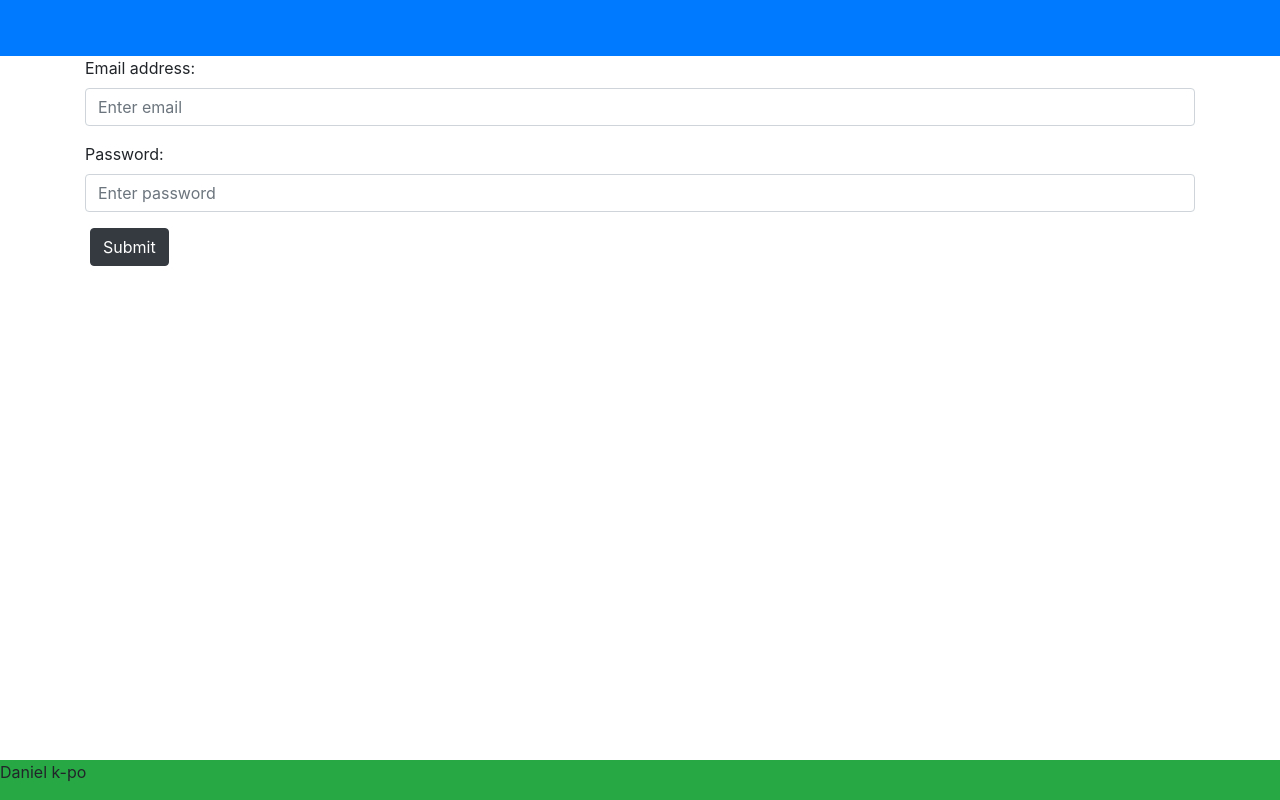
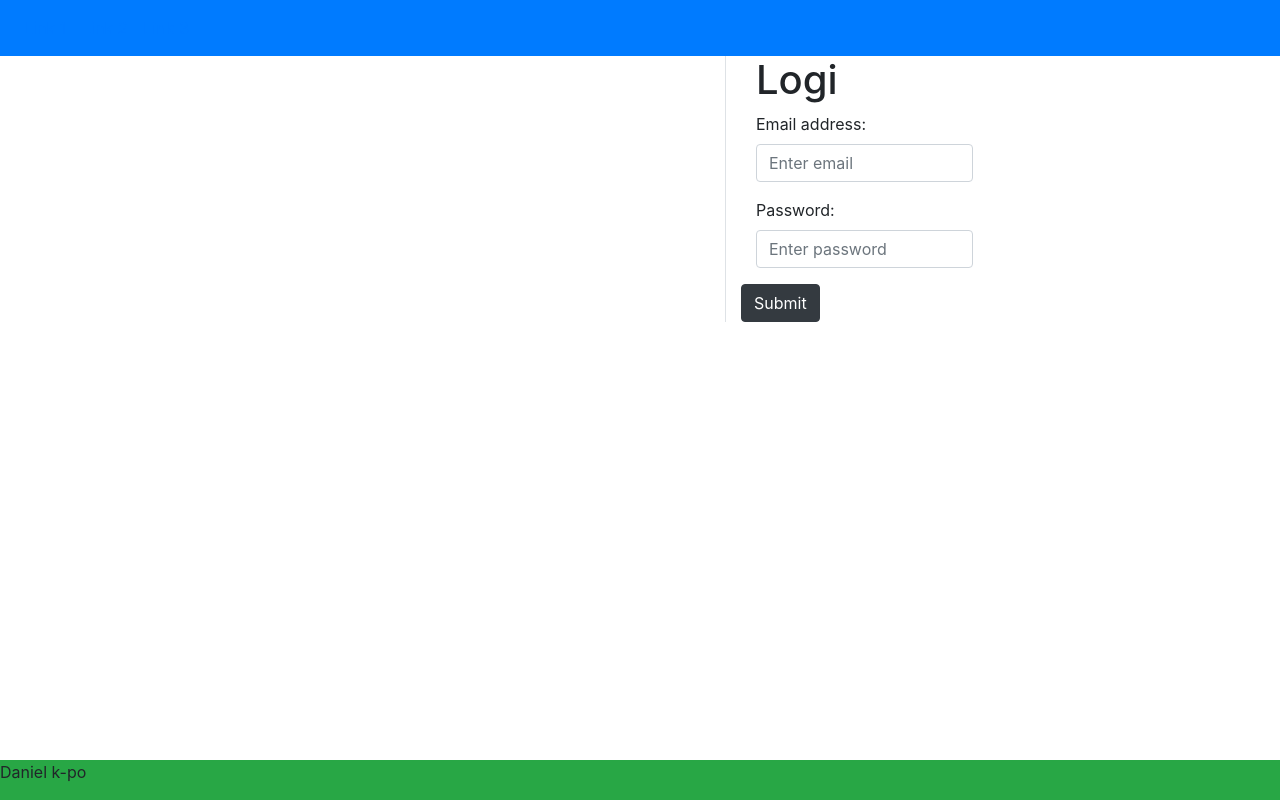
Before and after one commit to DanielTorres-github/alkemy-challenge-react, a React (Create React App) app: page /#/login in a window 1280 px wide. Before the commit this address led to /#/login. Built offline with nearby package versions, Linux system fonts and the light colour scheme.

Commit message:
Se agrega pagina Login

```diff
--- a/package.json
+++ b/package.json
@@ -6,6 +6,7 @@
     "@testing-library/jest-dom": "^5.13.0",
     "@testing-library/react": "^11.2.7",
     "@testing-library/user-event": "^12.8.3",
+    "axios": "^0.21.1",
     "react": "^17.0.2",
     "react-dom": "^17.0.2",
     "react-router-dom": "^5.2.0",
--- a/src/App.css
+++ b/src/App.css
@@ -15,8 +15,3 @@ footer{
 .card{
     margin-left: 20px;
 }
-
-
-.btn{
-    margin-left: 5px;
-}
--- a/src/App.js
+++ b/src/App.js
@@ -12,8 +12,8 @@ function App() {
     <HashRouter>
       <div className="App">
         <Nav></Nav>
-        <Route exact path={["/home", "/"]} component={Home}></Route>
-        <Route exact path="/login" component={Login}></Route>
+        <Route exact path={["/home"]} component={Home}></Route>
+        <Route exact path={["/login", "/"]} component={Login}></Route>
         <Route exact path="/profile" component={Profile}></Route>
         <Footer></Footer>
       </div>
--- a/src/components/home/Home.js
+++ b/src/components/home/Home.js
@@ -22,9 +22,12 @@ class Home extends Component {
     this.setState({superheroes: filter});
   }
 
+
+
   render() {
     return (
       <div className="row home">
+        <button onClick={() => localStorage.removeItem("token")}>Log out</button>
         <h1 className="col-sm-12">Home SuperHeroes</h1>
         {this.state.superheroes.map(this.showHero)}
       </div>
--- a/src/components/login/Login.js
+++ b/src/components/login/Login.js
@@ -1,43 +1,76 @@
 import React, { Component } from 'react';
+import axios from 'axios';
+import { Redirect } from "react-router-dom";
 
 class Login extends Component {
     constructor(props) {
         super(props);
         this.state = {
-            email:"",
-            pass:""
+            email: "",
+            password: ""
         }
     }
 
-    saveEmail(event){
+    saveEmail(event) {
         this.setState({
             email: event.target.value
         });
     }
 
-    savePass(event){
+    savePass(event) {
         this.setState({
-            pass: event.target.value
+            password: event.target.value
         });
+    }
+
+    login() {
+        if (this.state.email && this.state.password) {
+
+            axios.post("http://challenge-react.alkemy.org/", this.state)
+                .then((response) => {
+                    localStorage.setItem("token", response.data.token)
+
+                    this.setState({
+                        token: response.data.token
+                    });
+                    console.log(response)
+                })
+                .catch((error) => {
+                    console.log(error)
+                })
+        }
+        else {
+            alert("gordo")
+        }
     }
 
 
     render() {
-        console.log(this.state.email);
+        console.log(this.state.token);
+
+        if (localStorage.getItem("token")) {
+            return (<Redirect to="/home" />)
+        }
+
         return (
-            <form className="container">
-                <div class="form-group">
+            <div class="row container float-right">
+                <form className="row border-left col-12 col-lg-6 offset-lg-6">
+                    <h1 class="col-12">Logi</h1>
+                    <div class="row col-12">
+                        <div class=" form-group float-left col-lg-6 col-12">
                             <label for="email">Email address:</label>
-                    <input type="email" class="form-control" placeholder="Enter email" id="email" onChange={(event)=>this.saveEmail(event)}/>
+                            <input type="email" class="form-control" placeholder="Enter email" id="email" onChange={(event) => this.saveEmail(event)} />
                         </div>
-                <div class="form-group">
+                    </div>
+                    <div className="row col-12">
+                        <div class="form-group float-left col-12 col-lg-6">
                             <label for="pwd">Password:</label>
-
-                    <input type="password" class="form-control" placeholder="Enter password" id="pwd" onChange={(event)=>this.savePass(event)}></input>
-
+                            <input type="password" class="form-control" placeholder="Enter password" id="pwd" onChange={(event) => this.savePass(event)}></input>
                         </div>
-                <button type="submit" class="btn btn-dark">Submit</button>
+                    </div>
+                    <button type="submit" class="btn btn-dark rounded" onClick={() => this.login()}>Submit</button>
                 </form>
+            </div>
         );
     }
 }
```
Also changed, not shown: 1 other file (tests, documents, lock files or other folders). Lines whose indentation alone changed are shown as unchanged.
